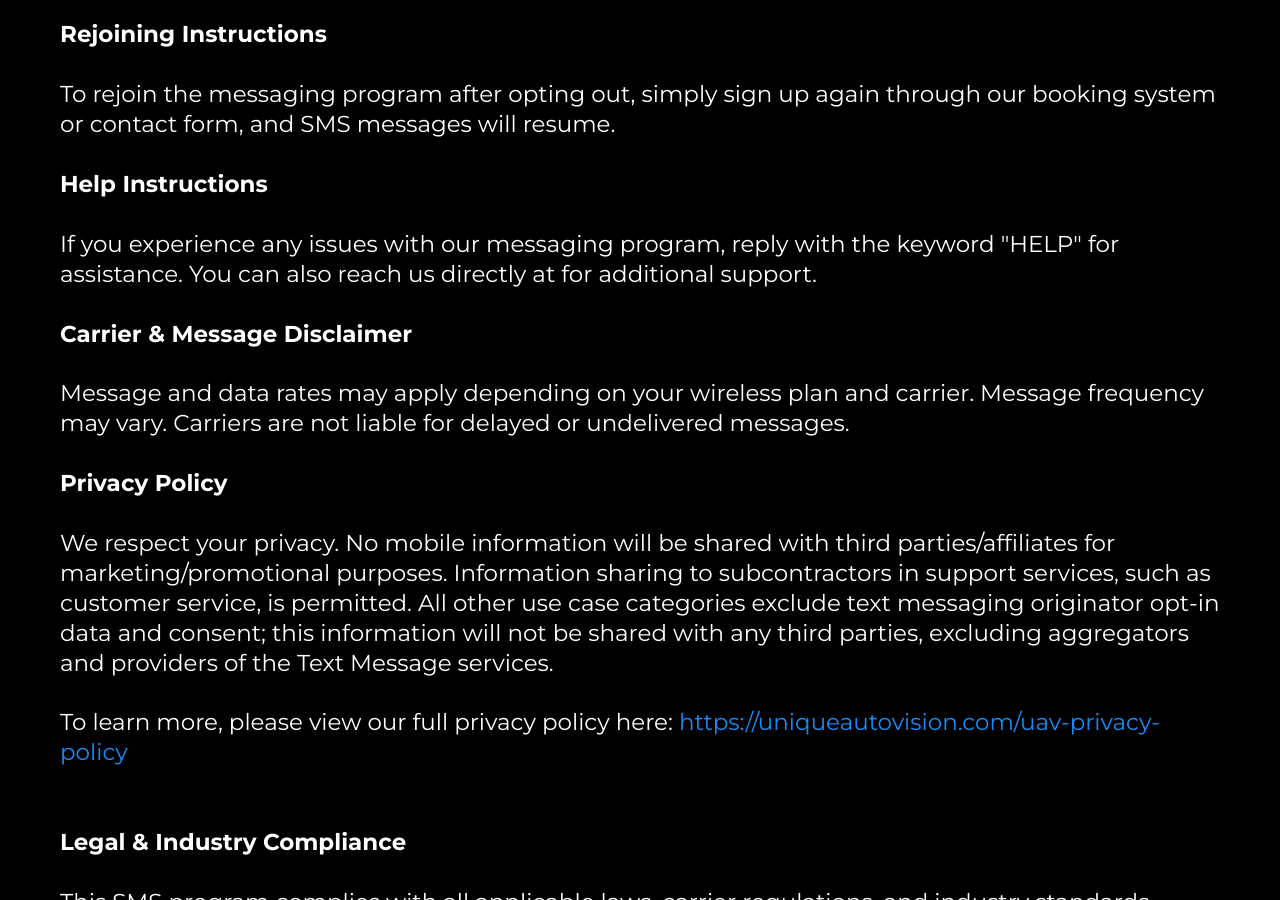
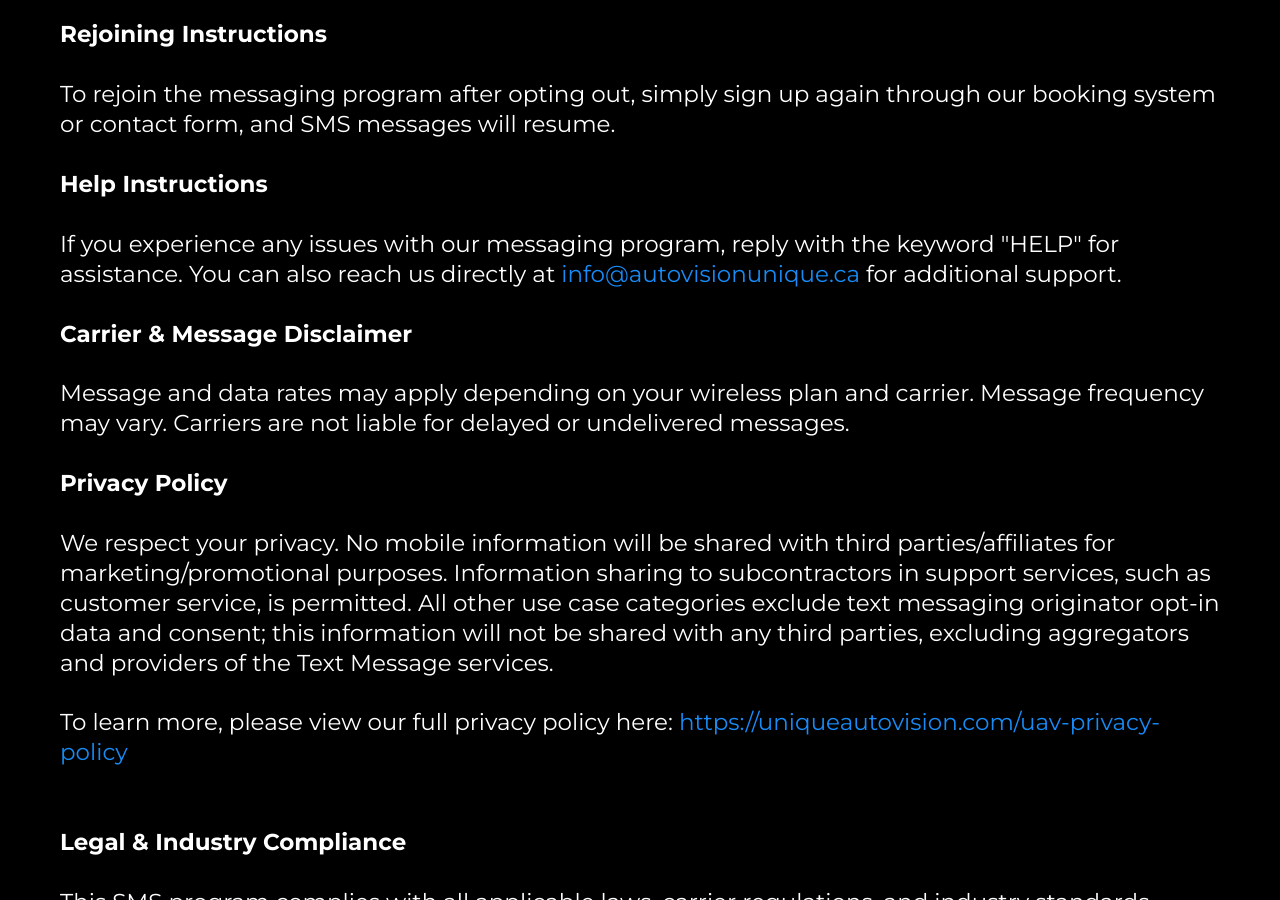
Before and after one commit to web-being/uniqueautovision, a Jekyll site: the page built from terms-conditions.html, in a window 1280 px wide and 900 px high, scrolled down 497 px. Built offline with Jekyll 4.4.1, drawn with Linux system fonts in a browser that asks for light colours; some web fonts are replaced.

Commit message:
Update _data/site.yml (via Pages CMS)

```diff
--- a/_data/site.yml
+++ b/_data/site.yml
@@ -7,6 +7,7 @@
   customer service that’s truly top shelf.
 phone: (438) 801-9135
 phone_href: tel:(438) 801-9135
+email: info@autovisionunique.ca
 address: 1849 Rue Laval, Longueuil, Quebec J4K3C2
 maps_url: https://www.google.com/maps/search/?api=1&query=Google&query_place_id=ChIJm2rB4CwbyUwRQ4wrZsoCYKs
 logo: /assets/images/6754c1cd53bb950229a70645.png
```
